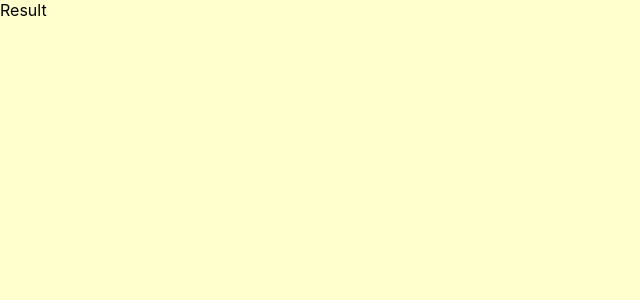
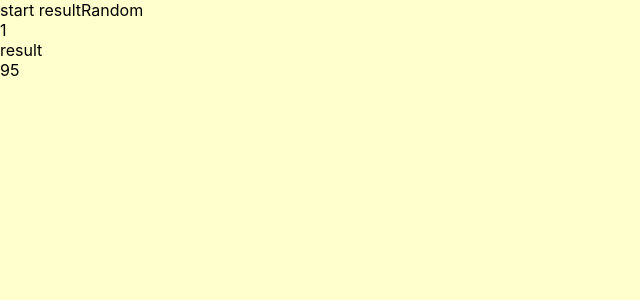
Before and after one commit to kimitt/Doosimi-Test, a React (Create React App) app: page /result in a window 1280 px wide. Shown: the top 300 px of the page, without its empty margins (0-640 px from the left). Built offline with nearby package versions, Linux system fonts and the light colour scheme.

Commit message:
feat: random으로 점수 출력 기능 추가
random으로 점수를 출력하는 기능을 추가했고, components 파일 구조 생성
다만, 추후에 점수는 결과 타입에 맞는 점수로 수정 예정

```diff
--- /dev/null
+++ b/src/components/RandomScore.js
@@ -0,0 +1,23 @@
+import React from 'react';
+
+const RandomScore = () => {
+  // random 인수 구하는 method
+  const getRandom = (min, max) => Math.floor(Math.random() * (max - min) + min);
+  let resultRandom = getRandom(1, 4);
+
+  const scoreList = [95, 91, 87];
+  let result = scoreList[resultRandom - 1];
+  // let calcResult = result / 100;
+  // 원에서 사용하는 변수
+
+  return (
+    <div>
+      <div>start resultRandom</div>
+      <div>{resultRandom}</div>
+      <div>result</div>
+      <div>{result}</div>
+    </div>
+  );
+};
+
+export default RandomScore;
--- a/src/pages/Result.js
+++ b/src/pages/Result.js
@@ -1,7 +1,12 @@
 import React from 'react';
+import RandomScore from '../components/RandomScore';
 
 function Result() {
-  return <div>Result</div>;
+  return (
+    <div>
+      <RandomScore />
+    </div>
+  );
 }
 
 export default Result;
```
